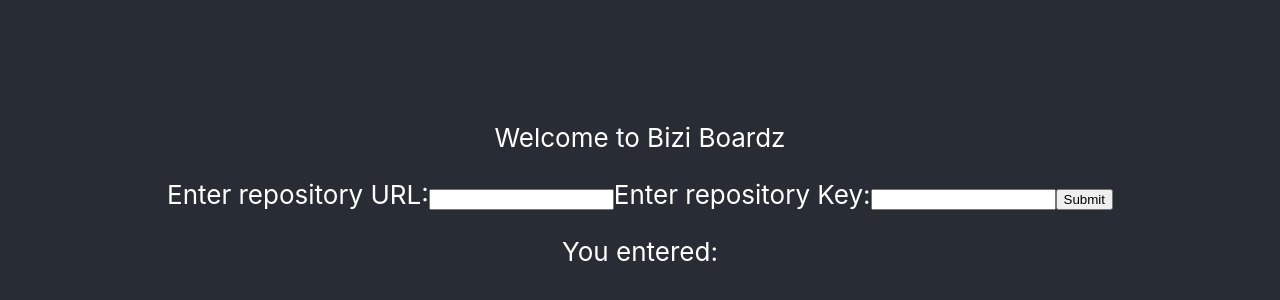
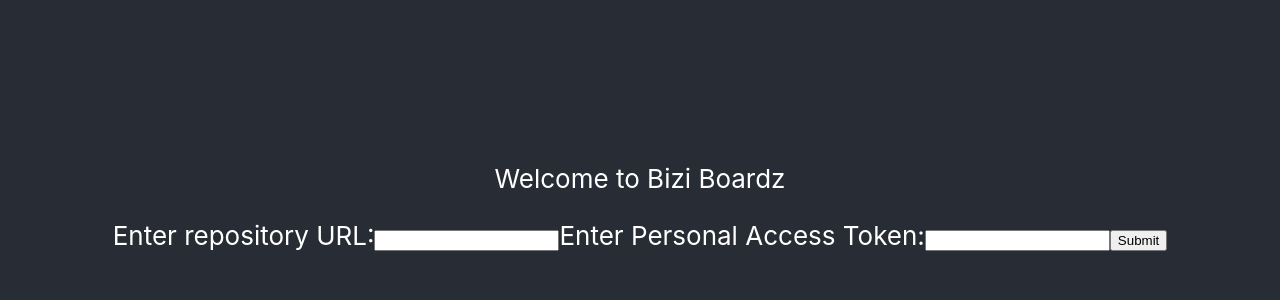
Before and after one commit to mcgourthynatwit/Busy-Boards, a React (Create React App) app in the folder bizi-boardz/: page / in a window 1280 px wide. Shown: the part 206-506 px from the top of the page. Built offline with nearby package versions, Linux system fonts and the light colour scheme.

Commit message:
Updated gitignore and updated test login component

```diff
--- a/bizi-boardz/src/pages/Login.js
+++ b/bizi-boardz/src/pages/Login.js
@@ -2,10 +2,15 @@ import React, { useState } from 'react';
 
 function Login() {
     const [url, setUrl] = useState('');
+    const [token, setToken] = useState('');
+    const [submittedUrl, setSubmittedUrl] = useState(null);
 
+    const handleUrlChange = event => setUrl(event.target.value);
+    const handleTokenChange = event => setToken(event.target.value);
 
-    function handleChange(event) {
-        setUrl(event.target.value);
+    const handleSubmit = event => {
+        event.preventDefault();
+        setSubmittedUrl(url);
     }
 
     return (
@@ -14,20 +19,23 @@ function Login() {
                 <p>
                     Welcome to Bizi Boardz
                 </p>
-                <form>
+                <form onSubmit={handleSubmit}>
                     <label>
                         Enter repository URL:
-                        <input type="text" onChange={handleChange}/>
+                        <input type="text" value={url} onChange={handleUrlChange}/>
                     </label>
                     <label>
-                        Enter repository Key:
-                        <input type="password" onChange={handleChange}/>
+                        Enter Personal Access Token:
+                        <input type="password" onChange={handleTokenChange}/>
                     </label>
                     <input type="submit" value="Submit" />
                 </form>
-                <p>
-                    You entered: {url}
-                </p>
+
+                {submittedUrl &&
+                    <p>
+                        You submitted {submittedUrl} and token {token}
+                    </p>
+                }
             </header>
         </div>
     );
```
Also changed, not shown: 1 other file (tests, documents, lock files or other folders).
